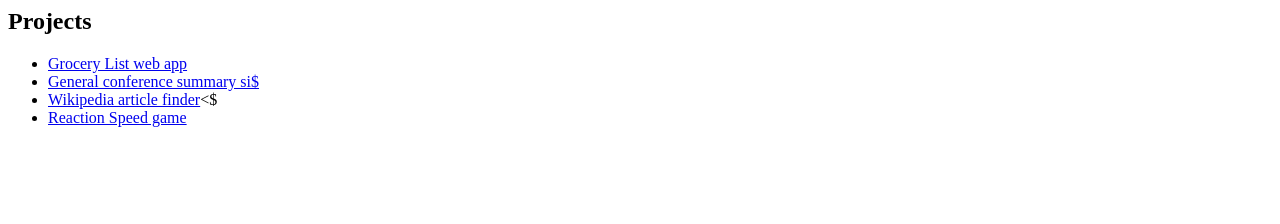
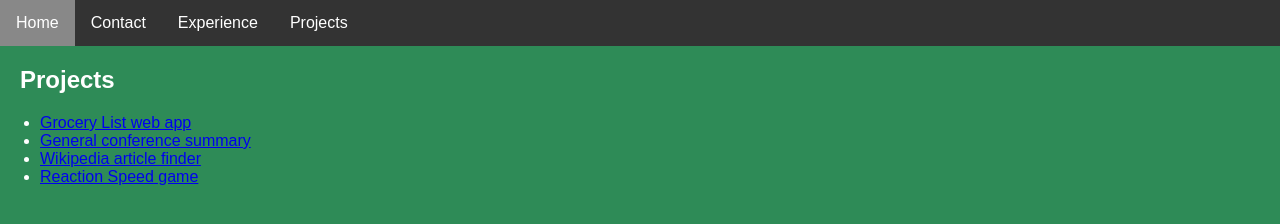
Before and after one commit to helloredfox/gitpractice, a plain HTML site: page projects.html in a window 1280 px wide. Drawn offline with Linux system fonts and the light colour scheme.

Commit message:
Added menu to all .html pages
thats it

```diff
--- a/contact.html
+++ b/contact.html
@@ -1,2 +1,22 @@
+<!DOCTYPE html>
+<html>
+<head>
+<title>My portfolio</title>
+<link rel="stylesheet" href="portfolio.css">
+<title>My portfolio site</title>
+
+</head>
+<body>
+<ul class="navbar">
+<li><a href="/index.html" class="active">Home</a></li>
+<li><a href="/contact.html">Contact</a></li>
+<li><a href="/experience.html">Experience</a></li>
+<li><a href="/projects.html">Projects</a></li>
+</ul>
+
+
 <h1>Contact Me</h1>
 <p>My email address is: www.green.com -- JK! </p>
+
+</body>
+</html>
--- a/projects.html
+++ b/projects.html
@@ -1,7 +1,27 @@
+<!DOCTYPE html>
+<html>
+<head>
+<title>My portfolio</title>
+<link rel="stylesheet" href="portfolio.css">
+<title>My portfolio site</title>
+
+</head>
+<body>
+<ul class="navbar">
+<li><a href="/index.html" class="active">Home</a></li>
+<li><a href="/contact.html">Contact</a></li>
+<li><a href="/experience.html">Experience</a></li>
+<li><a href="/projects.html">Projects</a></li>
+</ul>
+
+
 <h2>Projects</h2>
 <ul>
 <li><a href="https://codepen.io/helloredfox/full/akXYYB/">Grocery List web app</a></li>
-<li><a href="https://codepen.io/helloredfox/full/grGyxy/">General conference summary si$
-<li><a href="https://codepen.io/helloredfox/full/aNWgOW/">Wikipedia article finder<a/><$
+<li><a href="https://codepen.io/helloredfox/full/grGyxy/">General conference summary</a></li>
+<li><a href="https://codepen.io/helloredfox/full/aNWgOW/">Wikipedia article finder<a/>
 <li><a href="https://codepen.io/helloredfox/full/jqmxBa/">Reaction Speed game</a></li>
 </ul>
+
+</body>
+</html>
```
Also changed, not shown: experience.html (+20 -0 lines), index.html (+0 -3 lines).
